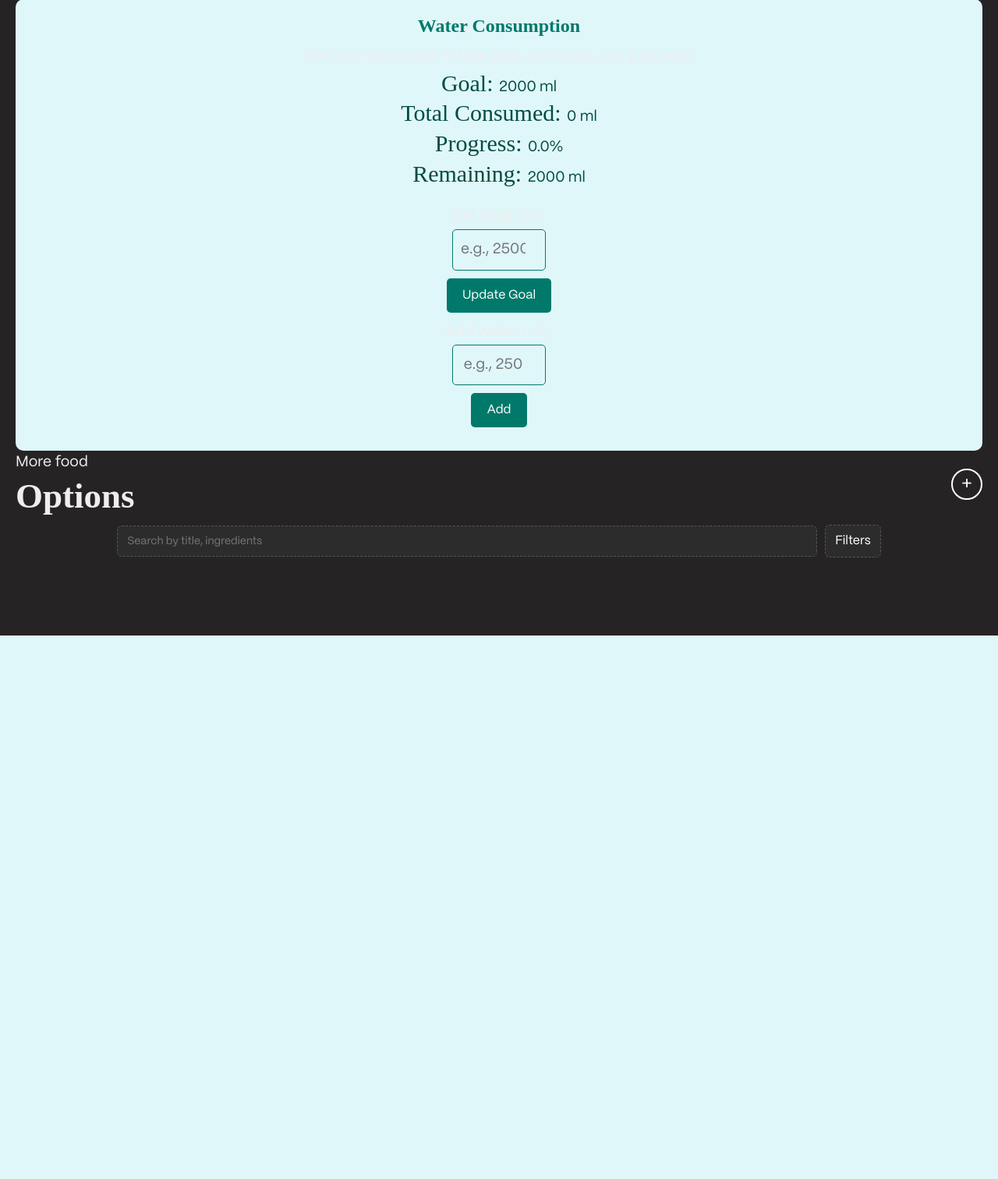
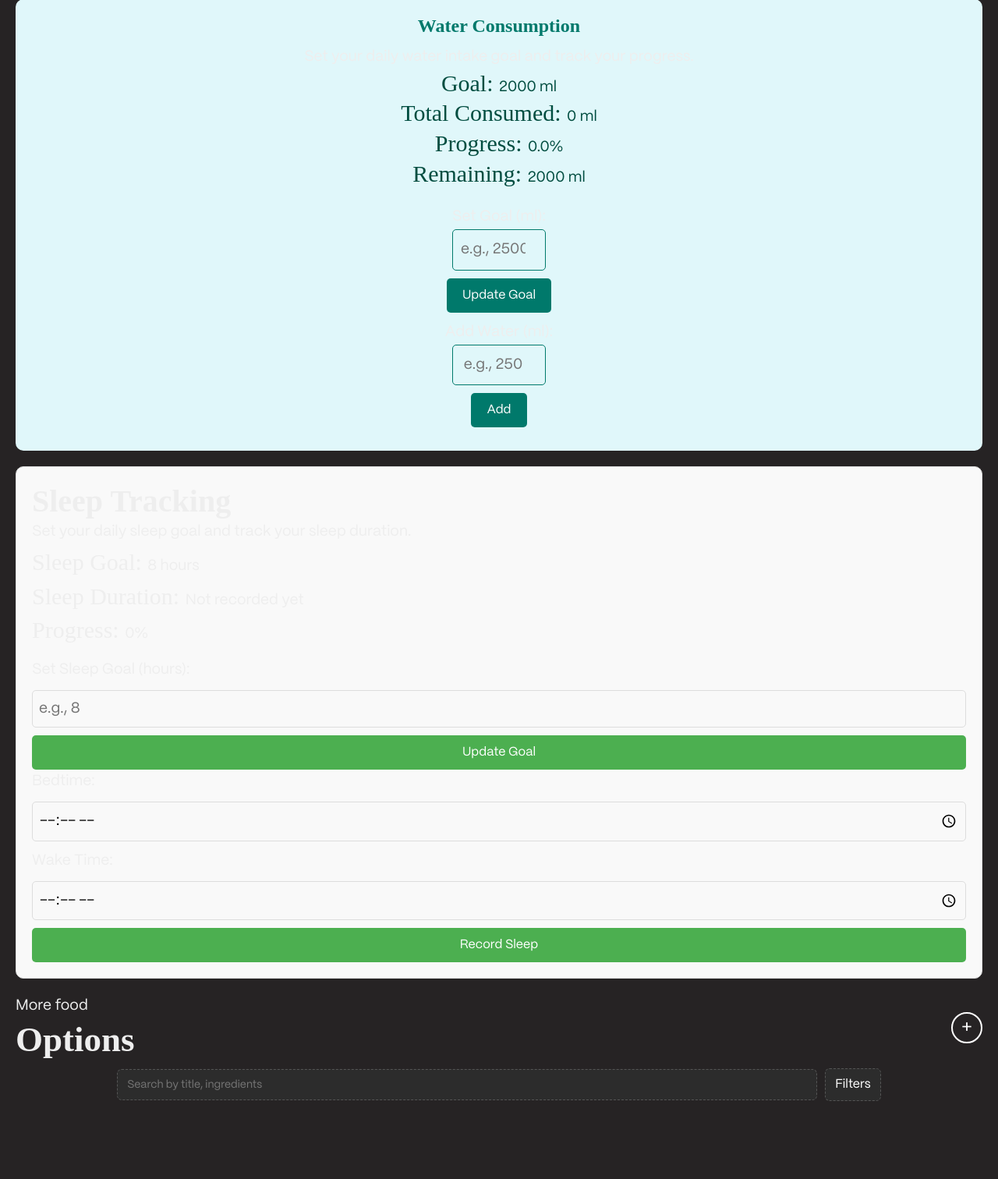
Before and after one commit to MisterAmig0/MONK, a Flask app: page /health in a window 1280 px wide. Shown: the part 105-1617 px from the top of the page at 78% size. Before the commit the page ends 920 px from the top, so only its background shows below. Run offline with Flask 3, Linux system fonts and the light colour scheme; the visitor is signed in with stand-in values (Sample User, id 1); some web fonts are replaced.

Commit message:
Sleep tracker

```diff
--- a/app.py
+++ b/app.py
@@ -66,6 +66,24 @@ class Water(db.Model):
             "consumption_ml": self.consumption_ml,
             "goal_ml": self.goal_ml,
         }
+
+class Sleep(db.Model):
+    id = db.Column(db.Integer, primary_key=True)
+    user = db.Column(db.String(50), nullable=False)
+    date = db.Column(db.Date, nullable=False)
+    sleep_goal_hours = db.Column(db.Float, nullable=True)  # Goal in hours
+    bedtime = db.Column(db.Time, nullable=True)  # Time the user went to bed
+    wake_time = db.Column(db.Time, nullable=True)  # Time the user woke up
+
+    def to_dict(self):
+        return {
+            "id": self.id,
+            "date": self.date.isoformat(),
+            "sleep_goal_hours": self.sleep_goal_hours,
+            "bedtime": self.bedtime.strftime('%H:%M') if self.bedtime else None,
+            "wake_time": self.wake_time.strftime('%H:%M') if self.wake_time else None,
+        }
+
 
 
 # --- Login ---
@@ -182,11 +200,11 @@ def health():
     # Fetch water data
     water_entry = Water.query.filter_by(user=user, date=today).first()
     total_water = water_entry.consumption_ml if water_entry else 0
-    water_goal = water_entry.goal_ml if water_entry else 2000  # Default goal of 2000 ml
+    water_goal = water_entry.goal_ml if water_entry else 2000  # Default goal: 2000 ml
 
     # Handle water goal and consumption updates
     if request.method == 'POST':
-        if 'water_goal' in request.form:  # Update the goal
+        if 'water_goal' in request.form:  # Update water goal
             water_goal = int(request.form['water_goal'])
             if water_entry:
                 water_entry.goal_ml = water_goal
@@ -194,7 +212,7 @@ def health():
                 water_entry = Water(user=user, date=today, consumption_ml=0, goal_ml=water_goal)
                 db.session.add(water_entry)
 
-        if 'water_amount' in request.form:  # Update consumption
+        if 'water_amount' in request.form:  # Update water consumption
             water_amount = int(request.form['water_amount'])
             if water_entry:
                 water_entry.consumption_ml += water_amount
@@ -202,14 +220,53 @@ def health():
                 water_entry = Water(user=user, date=today, consumption_ml=water_amount, goal_ml=water_goal)
                 db.session.add(water_entry)
 
+        # Handle sleep tracking updates
+        if 'sleep_goal' in request.form:  # Update sleep goal
+            sleep_goal = float(request.form.get('sleep_goal'))
+            sleep_entry = Sleep.query.filter_by(user=user, date=today).first()
+            if sleep_entry:
+                sleep_entry.sleep_goal_hours = sleep_goal
+            else:
+                sleep_entry = Sleep(user=user, date=today, sleep_goal_hours=sleep_goal)
+                db.session.add(sleep_entry)
+
+        if 'bedtime' in request.form and 'wake_time' in request.form:  # Update sleep times
+            bedtime = request.form.get('bedtime')
+            wake_time = request.form.get('wake_time')
+            sleep_entry = Sleep.query.filter_by(user=user, date=today).first()
+            if sleep_entry:
+                sleep_entry.bedtime = datetime.strptime(bedtime, '%H:%M').time()
+                sleep_entry.wake_time = datetime.strptime(wake_time, '%H:%M').time()
+            else:
+                sleep_entry = Sleep(
+                    user=user,
+                    date=today,
+                    bedtime=datetime.strptime(bedtime, '%H:%M').time(),
+                    wake_time=datetime.strptime(wake_time, '%H:%M').time(),
+                )
+                db.session.add(sleep_entry)
+
         db.session.commit()
         return redirect(url_for('health'))
 
-    # Calculate progress
+    # Calculate progress for water tracking
     percentage = (total_water / water_goal) * 100 if water_goal > 0 else 0
     remaining_ml = max(water_goal - total_water, 0)
 
-    # Fetch food data (existing logic unchanged)
+    # Fetch sleep data
+    sleep_entry = Sleep.query.filter_by(user=user, date=today).first()
+    sleep_goal_hours = sleep_entry.sleep_goal_hours if sleep_entry else 8  # Default goal: 8 hours
+    sleep_duration = None
+    sleep_percentage = None
+    if sleep_entry and sleep_entry.bedtime and sleep_entry.wake_time:
+        bedtime_datetime = datetime.combine(today, sleep_entry.bedtime)
+        wake_time_datetime = datetime.combine(today, sleep_entry.wake_time)
+        if wake_time_datetime < bedtime_datetime:  # Handle overnight sleep
+            wake_time_datetime += timedelta(days=1)
+        sleep_duration = (wake_time_datetime - bedtime_datetime).total_seconds() / 3600
+        sleep_percentage = (sleep_duration / sleep_goal_hours) * 100 if sleep_goal_hours > 0 else 0
+
+    # Fetch food data
     selected_category = request.args.get('category', '')
     search_query = request.args.get('search', '').strip()
     page = request.args.get('page', 1, type=int)
@@ -234,7 +291,10 @@ def health():
         total_water=total_water,
         water_goal=water_goal,
         percentage=round(percentage, 2),
-        remaining_ml=remaining_ml
+        remaining_ml=remaining_ml,
+        sleep_goal_hours=sleep_goal_hours,
+        sleep_duration=round(sleep_duration, 2) if sleep_duration else None,
+        sleep_percentage=round(sleep_percentage, 2) if sleep_percentage else None,
     )
 
 
@@ -261,6 +321,8 @@ def water():
 
     total_consumption = water_entry.consumption_ml if water_entry else 0
     return render_template('water.html', total_consumption=total_consumption, user=user)
+
+
 
 
 
--- a/static/css/food.css
+++ b/static/css/food.css
@@ -243,3 +243,48 @@ section {
 .water-tracker button:hover {
     background: #004d40;
 }
+
+.sleep-tracker {
+    background-color: #f9f9f9;
+    padding: 20px;
+    border: 1px solid #ddd;
+    border-radius: 10px;
+    margin: 20px 0;
+}
+
+.sleep-status {
+    margin-bottom: 15px;
+}
+
+.sleep-status h3 {
+    margin: 5px 0;
+}
+
+.sleep-goal-form,
+.sleep-times-form {
+    display: flex;
+    flex-direction: column;
+    gap: 10px;
+}
+
+.sleep-goal-form input,
+.sleep-times-form input {
+    padding: 8px;
+    border: 1px solid #ddd;
+    border-radius: 5px;
+}
+
+.sleep-goal-form button,
+.sleep-times-form button {
+    background-color: #4caf50;
+    color: white;
+    padding: 10px;
+    border: none;
+    border-radius: 5px;
+    cursor: pointer;
+}
+
+.sleep-goal-form button:hover,
+.sleep-times-form button:hover {
+    background-color: #45a049;
+}
--- a/templates/health.html
+++ b/templates/health.html
@@ -48,6 +48,50 @@
             </form>
         </div>
     </section>
+
+    <section>
+        <div class="sleep-tracker">
+            <h2>Sleep Tracking</h2>
+            <p>Set your daily sleep goal and track your sleep duration.</p>
+
+            <div class="sleep-status">
+                <h3>Sleep Goal: <span id="sleep-goal">{{ sleep_goal_hours }} hours</span></h3>
+                <h3>Sleep Duration:
+                    {% if sleep_duration %}
+                    <span id="sleep-duration">{{ sleep_duration }} hours</span>
+                    {% else %}
+                    <span id="sleep-duration">Not recorded yet</span>
+                    {% endif %}
+                </h3>
+                <h3>Progress:
+                    {% if sleep_percentage %}
+                    <span id="sleep-percentage">{{ sleep_percentage }}%</span>
+                    {% else %}
+                    <span id="sleep-percentage">0%</span>
+                    {% endif %}
+                </h3>
+            </div>
+
+            <!-- Update Sleep Goal -->
+            <form action="/health" method="POST" class="sleep-goal-form">
+                <label for="sleep_goal">Set Sleep Goal (hours):</label>
+                <input type="number" id="sleep_goal" name="sleep_goal" placeholder="e.g., 8" step="0.5" required>
+                <button type="submit">Update Goal</button>
+            </form>
+
+            <!-- Record Sleep Times -->
+            <form action="/health" method="POST" class="sleep-times-form">
+                <label for="bedtime">Bedtime:</label>
+                <input type="time" id="bedtime" name="bedtime" required>
+
+                <label for="wake_time">Wake Time:</label>
+                <input type="time" id="wake_time" name="wake_time" required>
+
+                <button type="submit">Record Sleep</button>
+            </form>
+        </div>
+    </section>
+
 
 
     <section>
```
Also changed, not shown: instance/app_data.db.
